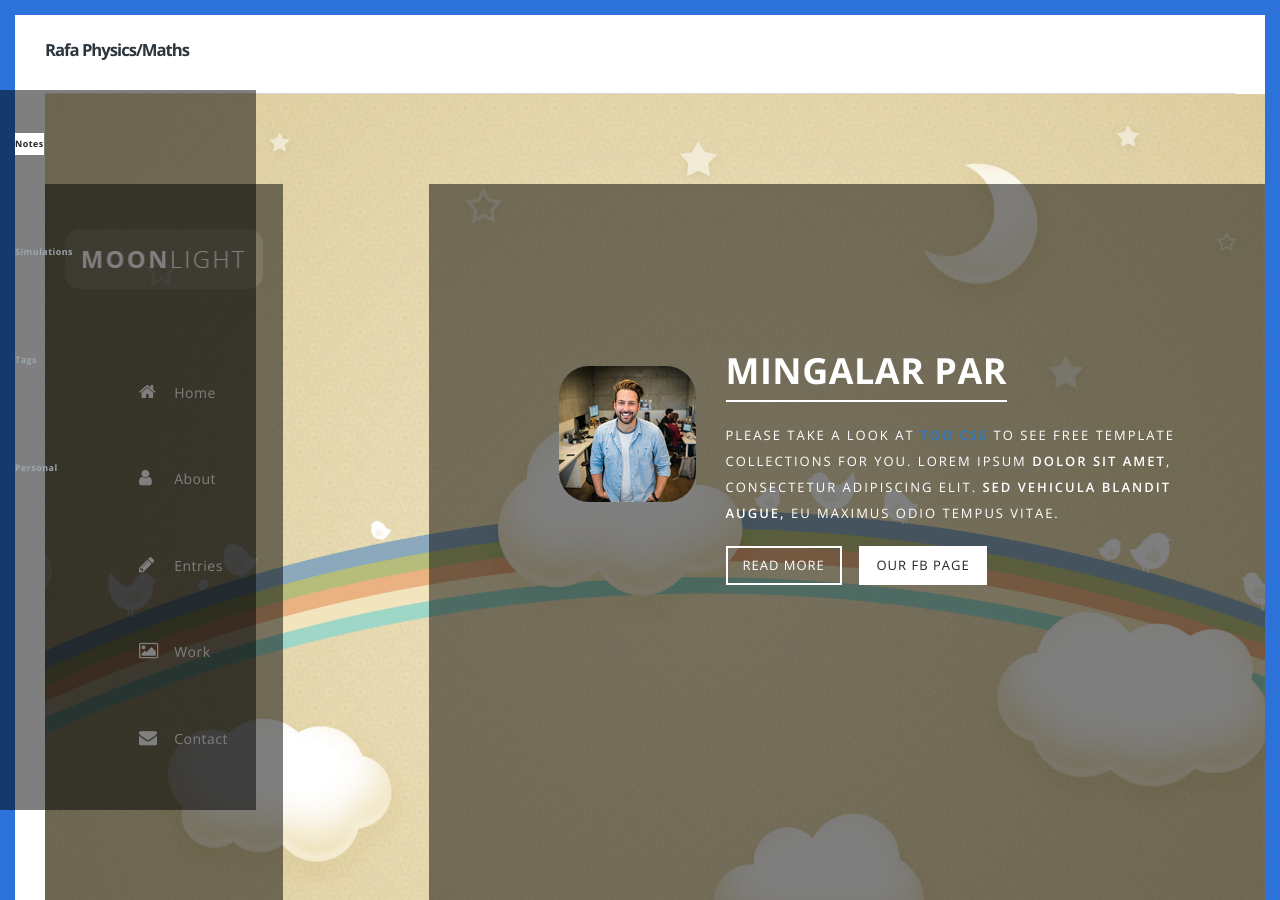
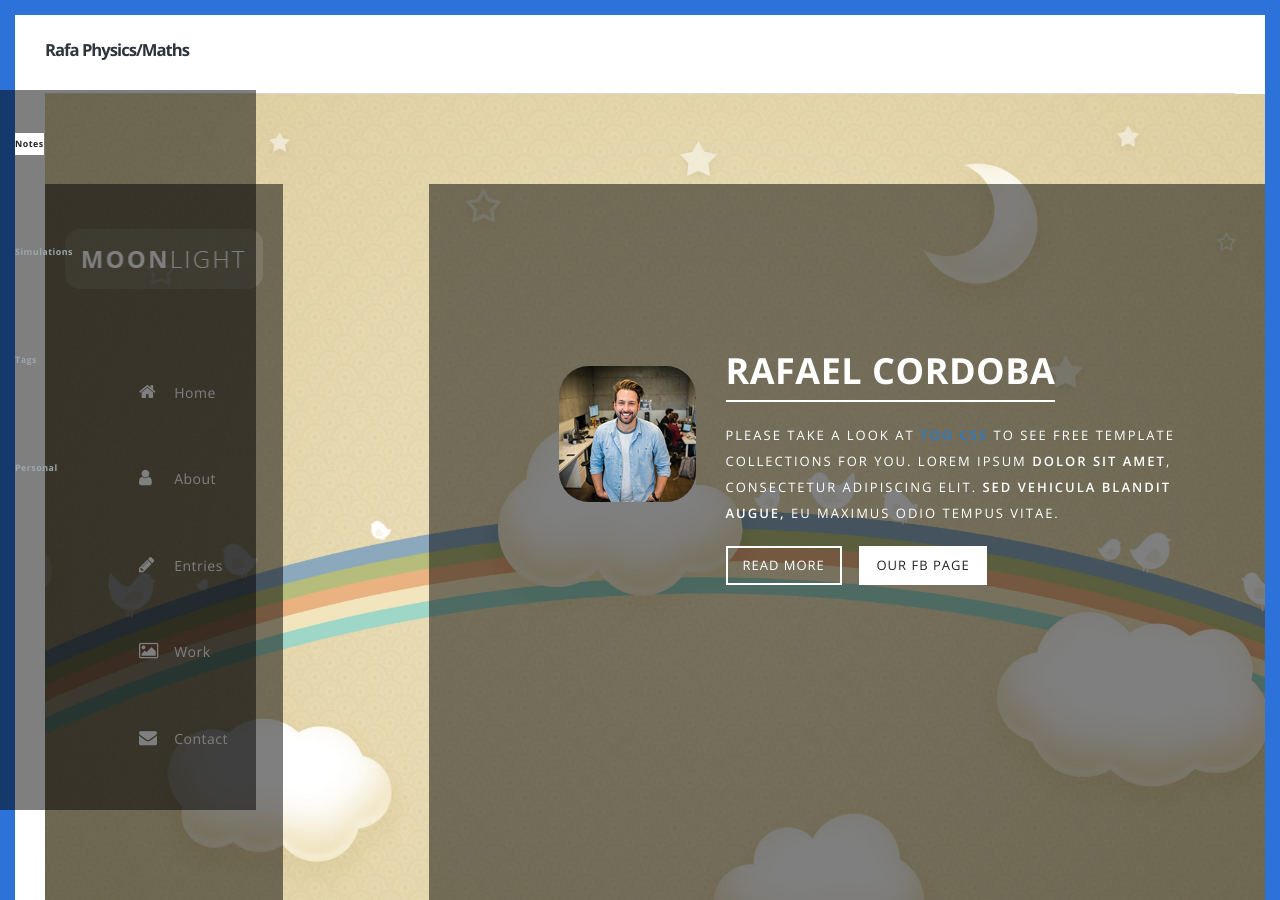
Before and after one commit to rafaf991/rafaf991.github.io, a Jekyll site: the page built from index.html, in a window 1280 px wide and 900 px high. Built offline with Jekyll 4.4.1, drawn with Linux system fonts in a browser that asks for light colours; nearby versions of some CDN libraries; the list of posts is cut into pages by our own code.

Commit message:
new page

```diff
--- a/index.html
+++ b/index.html
@@ -61,7 +61,7 @@ layout: defaultinner
                       <div class="author-image"><img src="img/author_image.png" alt="Author Image"></div>
                   </div>
                   <div class="col-md-9">
-                      <h2>Mingalar par</h2>
+                      <h2>Rafael Cordoba</h2>
                       <p>Please take a look at <strong><a rel="nofollow" href="https://www.toocss.com">Too CSS</a></strong> to see free template collections for you. Lorem ipsum <em>dolor sit amet</em>, consectetur adipiscing elit. <em>Sed vehicula blandit augue,</em> eu maximus odio tempus vitae.</p>
                       <div class="main-btn"><a href="#2">Read More</a></div>
                       <div class="fb-btn"><a rel="nofollow" href="https://fb.com/templatemo">Our FB Page</a></div>
```
Also changed, not shown: cv.md (+1 -8 lines).
